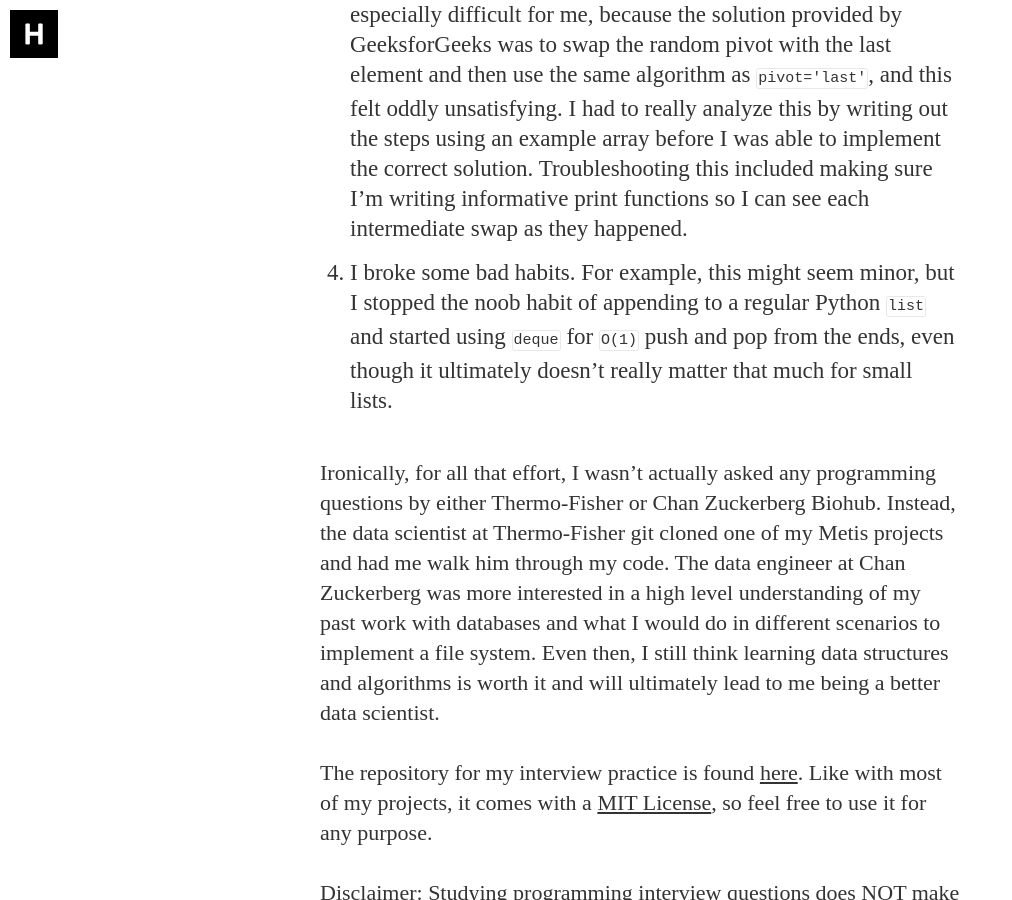
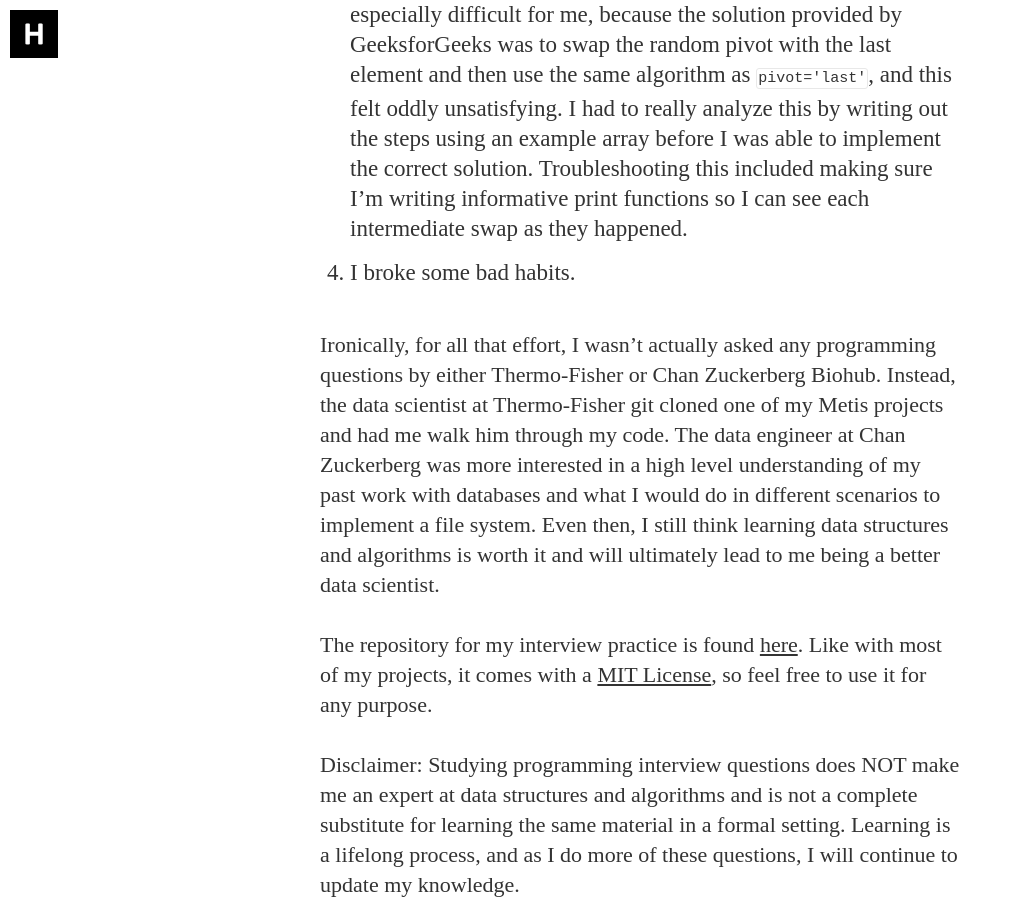
Before and after one commit to harrisonized/harrisonized.github.io, a Jekyll site: the page built from _posts/2021-02-01-interview-practice.md, in a window 1280 px wide and 900 px high, scrolled down 4162 px. Shown: the whole window, without its empty margins (0-1012 px from the left). Built offline with Jekyll 4.4.1, drawn with Linux system fonts in a browser that asks for light colours; nearby versions of some CDN libraries; some web fonts are replaced.

Commit message:
minor edit

```diff
--- a/_posts/2021-02-01-interview-practice.md
+++ b/_posts/2021-02-01-interview-practice.md
@@ -30,7 +30,7 @@
 1. I am vastly better at manipulating array indices. Two tricks I learned to enhance readability are: 1) If a function has multiple array indices, you can eliminate some of them by pushing and popping from a stack, and 2) while traversing 2D matrices, using `row` and `col` greatly improves readability over using `i` and `j`.
 2. I improved my ability to implement separation of concerns. For example, in implementing `print_tree()`, rather than writing the inorder traversal into the print function, I found it made a lot more sense to write a `recursive_inorder()` function that yields the node as the result, then have `print_tree()` call upon `recursive_inorder()` and print the result.  That way, I can reuse `recursive_inorder()` for other functions, like `search`. In working out the `longest_common_substring()` function, I found it easier to have an external function yield the correct array indices rather than write it into the function.
 3. I learned search algorithms. As a physics major, I hated memorization. I could not for the life of me remember what the difference between `bubble_sort` and `insertion_sort` until I implemented them for myself. I'm not going to lie, I had a lot of fun with these mini-puzzles. For `bucket_sort()` I got creative and implemented a binary search to return the appropriate bucket. For `radix_sort()` I used a hash table to store the buckets through each iteration. For `quick_sort()`, implementing a random pivot was especially difficult for me, because the solution provided by GeeksforGeeks was to swap the random pivot with the last element and then use the same algorithm as `pivot='last'`, and this felt oddly unsatisfying. I had to really analyze this by writing out the steps using an example array before I was able to implement the correct solution. Troubleshooting this included making sure I'm writing informative print functions so I can see each intermediate swap as they happened.
-4. I broke some bad habits. For example, this might seem minor, but I stopped the noob habit of appending to a regular Python `list` and started using `deque` for `O(1)` push and pop from the ends, even though it ultimately doesn't really matter that much for small lists.
+4. I broke some bad habits.
 
 Ironically, for all that effort, I wasn't actually asked any programming questions by either Thermo-Fisher or Chan Zuckerberg Biohub. Instead, the data scientist at Thermo-Fisher git cloned one of my Metis projects and had me walk him through my code. The data engineer at Chan Zuckerberg was more interested in a high level understanding of my past work with databases and what I would do in different scenarios to implement a file system. Even then, I still think learning data structures and algorithms is worth it and will ultimately lead to me being a better data scientist.
 
```
